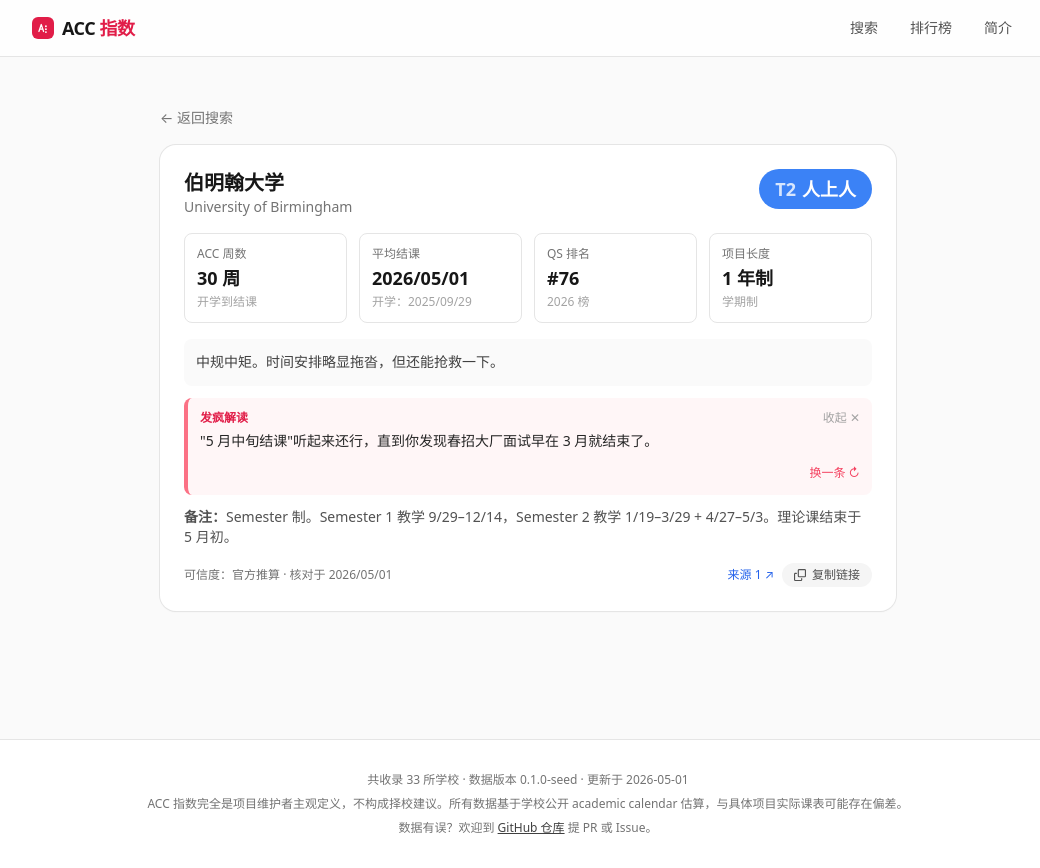
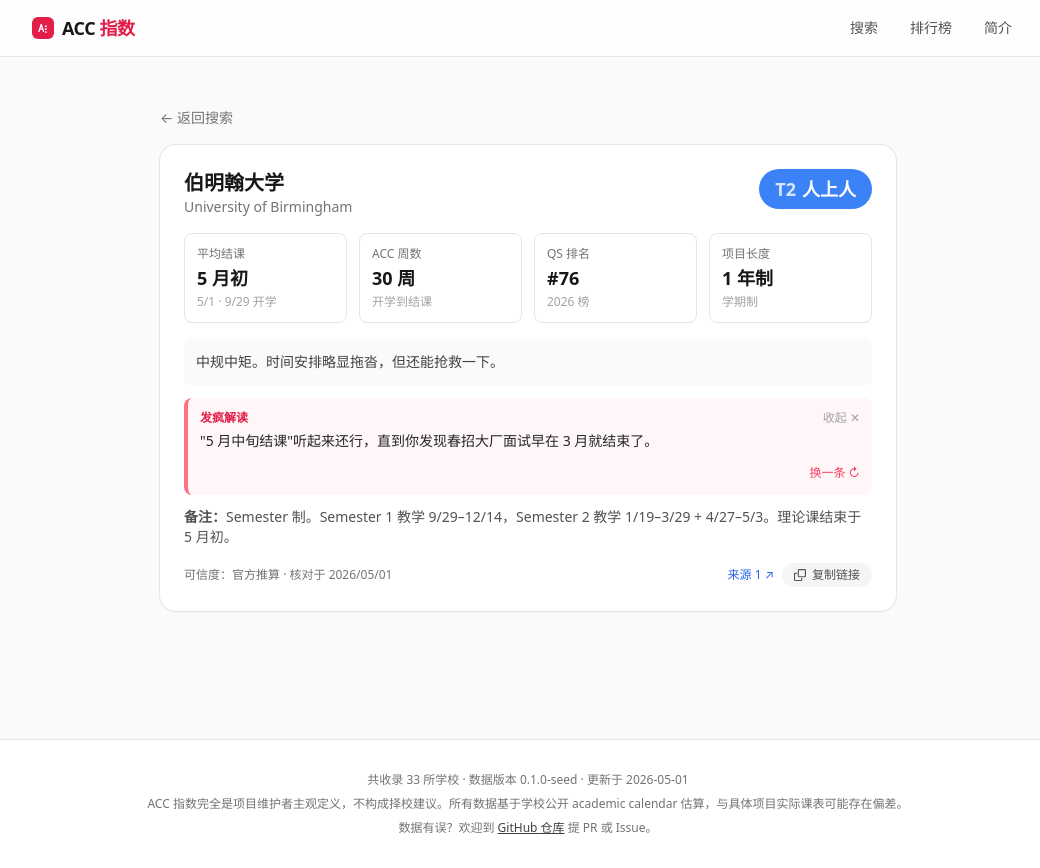
Before and after one commit to Edwinzzzw/acc-index, a React (Vite) app: page /school/birmingham in a window 1280 px wide. Shown: the whole page, without its empty margins (112-1152 px from the left). Built offline with nearby package versions, Linux system fonts and the light colour scheme.

Commit message:
Refactor date formatting in SchoolCard component

```diff
--- a/src/components/SchoolCard.tsx
+++ b/src/components/SchoolCard.tsx
@@ -2,6 +2,7 @@
 import type { School } from '../lib/types';
 import { TIER_DESCRIPTIONS } from '../lib/tier';
 import { pickMadTalk } from '../lib/madTalk';
+import { fuzzyMonthLabel, formatDateShort, formatMonthDay } from '../lib/dateFormat';
 import { TierBadge } from './TierBadge';
 import { CopyLinkButton } from './CopyLinkButton';
 
@@ -58,11 +59,19 @@
       </header>
 
       <div className="mt-4 grid grid-cols-2 gap-2 sm:grid-cols-4 sm:gap-3">
-        <Stat label="ACC 周数" value={`${school.acc_weeks} 周`} hint="开学到结课" />
+        {/*
+         * 重排序：平均结课在第一格，作为 tier 划档的视觉锚点。
+         * 主数字用模糊月份（"5 月中"），精确日期与开学日下沉到 hint。
+         */}
         <Stat
           label="平均结课"
-          value={formatDateShort(school.coursework_end_avg)}
-          hint={`开学：${formatDateShort(school.academic_year_start)}`}
+          value={fuzzyMonthLabel(school.coursework_end_avg)}
+          hint={`${formatMonthDay(school.coursework_end_avg)} · ${formatMonthDay(school.academic_year_start)} 开学`}
+        />
+        <Stat
+          label="ACC 周数"
+          value={`${school.acc_weeks} 周`}
+          hint="开学到结课"
         />
         <Stat label="QS 排名" value={`#${school.qs_rank_2026}`} hint="2026 榜" />
         <Stat label="项目长度" value={monthsText} hint={termSystemText(school.term_system)} />
@@ -141,11 +150,6 @@
   );
 }
 
-function formatDateShort(iso: string): string {
-  const [y, m, d] = iso.split('-');
-  return `${y}/${m}/${d}`;
-}
-
 function termSystemText(t: string): string {
   switch (t) {
     case 'semester':
```
